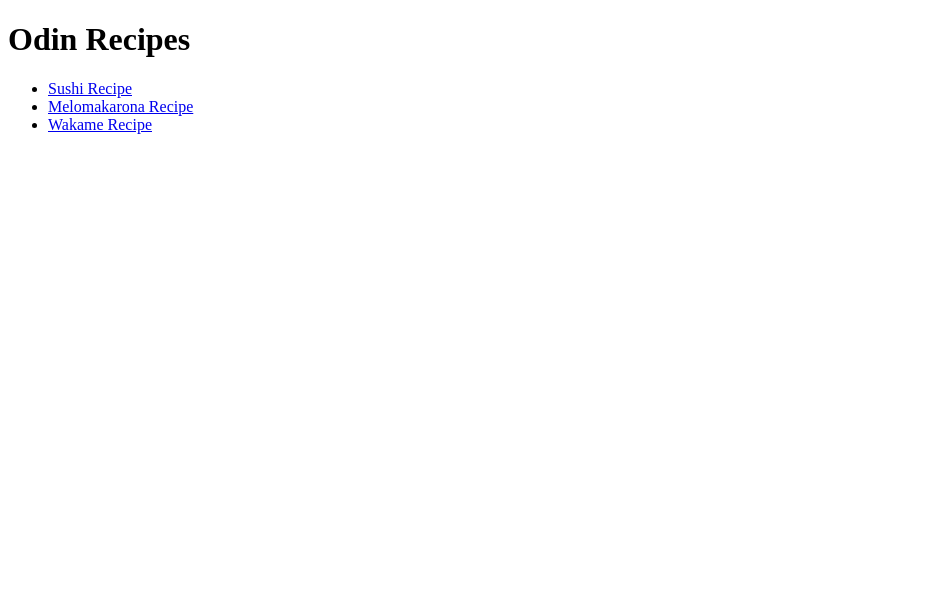
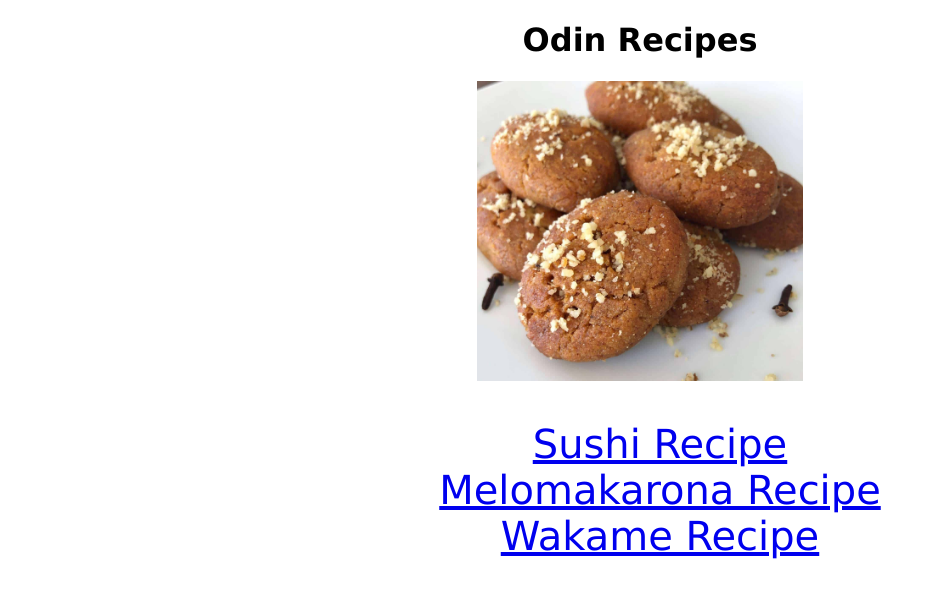
Before and after one commit to fluffyorang3/odin-recipes, a plain HTML site: page index.html in a window 1280 px wide. Shown: the whole page, without its empty margins (0-935 px from the left). Drawn offline with Linux system fonts and the light colour scheme.

Commit message:
Add image and style reference

```diff
--- a/index.html
+++ b/index.html
@@ -4,14 +4,17 @@
   <meta charset="UTF-8">
   <meta name="viewport" content="width=device-width, initial-scale=1.0">
   <title>Document</title>
+  <link rel="stylesheet" href="style.css">
 </head>
 <body>
   <h1>Odin Recipes</h1>
+  <div class="img">
+    <img src="melomakarona.jpeg">
+  </div>
   <ul>
     <li><a href="recipes/sushi.html">Sushi Recipe</a></li>
     <li><a href="recipes/melomakarona.html">Melomakarona Recipe</a></li>
     <li><a href="recipes/wakame.html">Wakame Recipe</a></li>
   </ul>
-
 </body>
 </html>
```
